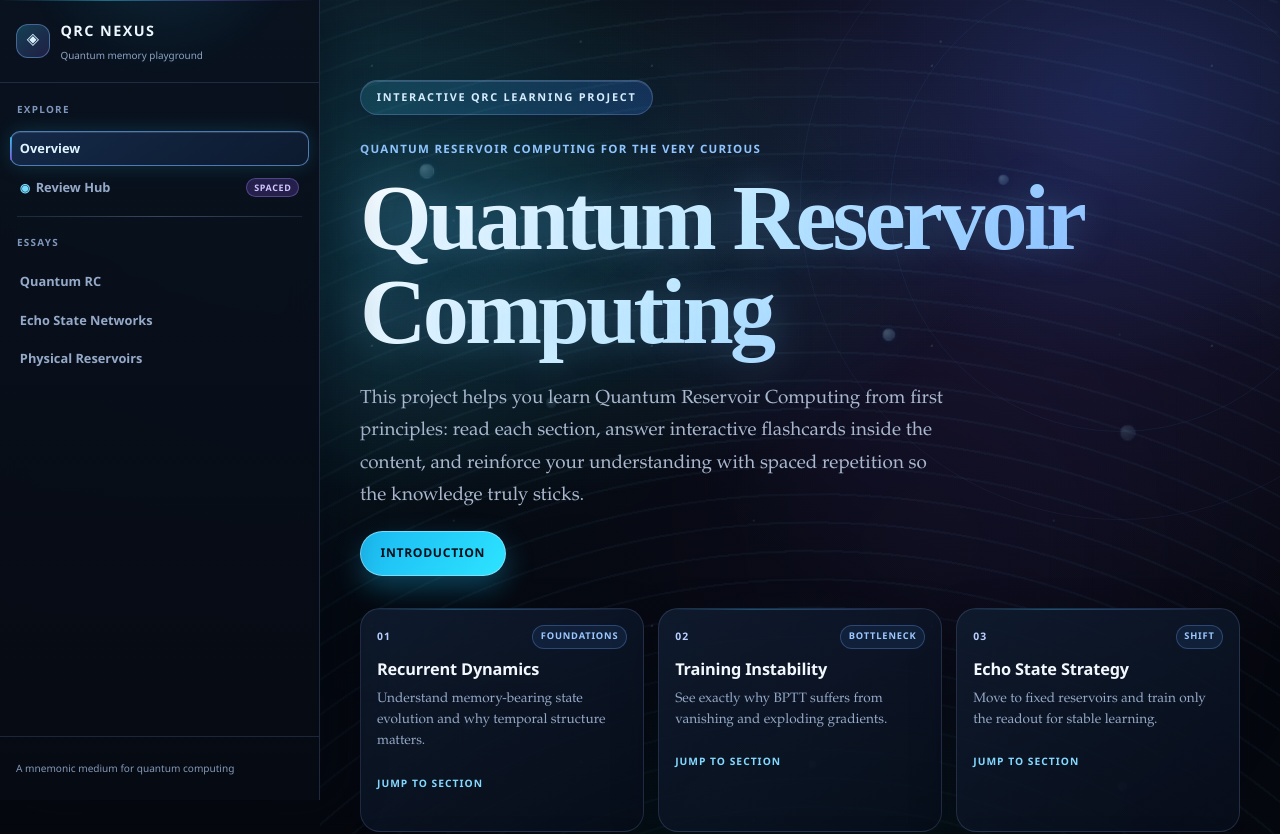
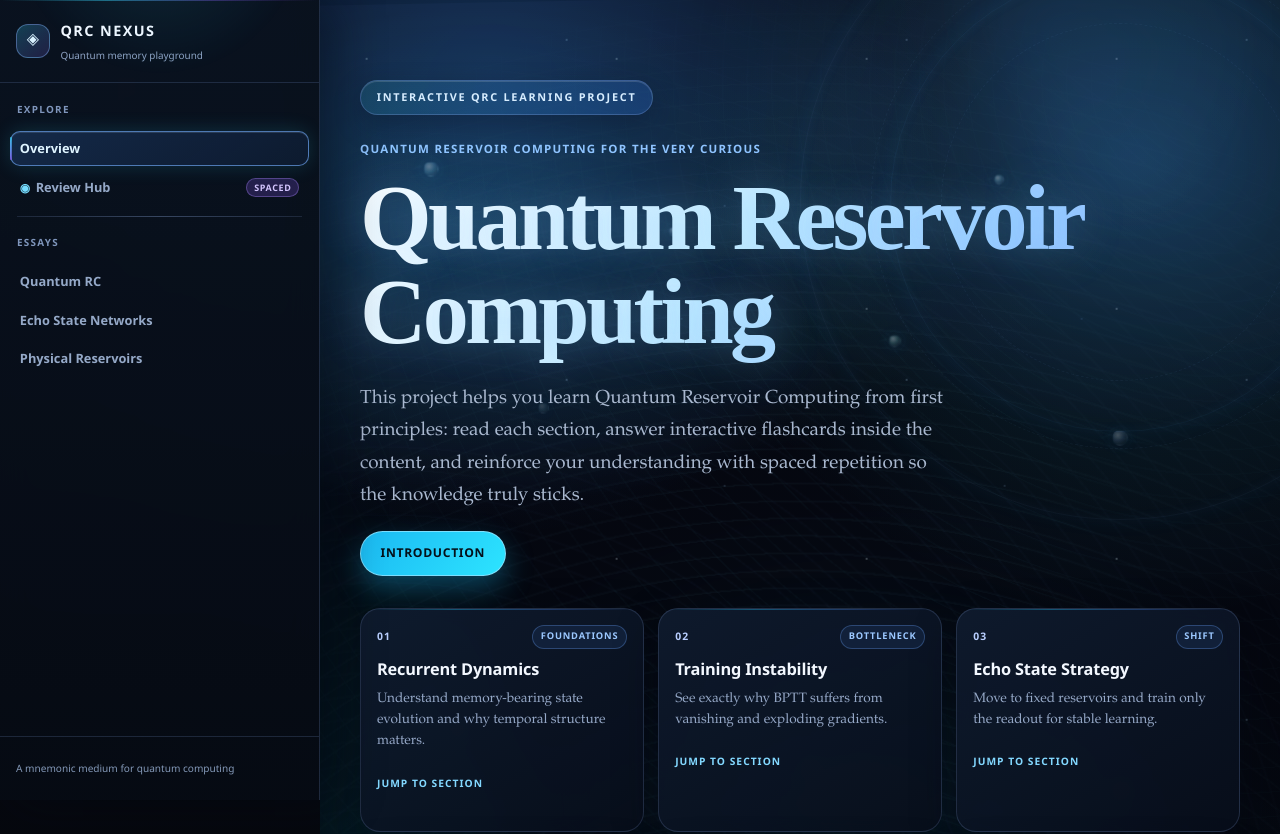
Before and after one commit to eybmits/qrc-website, a Next.js app: page / in a window 1280 px wide. Shown: the top 834 px of the page. Built offline with nearby package versions, Linux system fonts and the light colour scheme.

Commit message:
Upgrade hero with modern quantum background animation

```diff
--- a/src/components/Hero.module.css
+++ b/src/components/Hero.module.css
@@ -1,4 +1,9 @@
 .hero {
+  background:
+    radial-gradient(circle at 18% 8%, rgba(48, 122, 255, 0.22), transparent 34%),
+    radial-gradient(circle at 86% 14%, rgba(52, 220, 255, 0.17), transparent 36%),
+    linear-gradient(180deg, #050812 0%, #04060d 100%);
+  isolation: isolate;
   min-height: 100vh;
   overflow: hidden;
   perspective: 1400px;
@@ -6,7 +11,10 @@
 }
 
 .bgStars,
+.bgLattice,
+.bgAurora,
 .bgMesh,
+.bgInterference,
 .bgWave,
 .bgNoise,
 .driftField,
@@ -18,37 +26,90 @@
 }
 
 .bgStars {
-  animation: starDrift 40s linear infinite alternate;
+  animation: starDrift 56s linear infinite alternate, starTwinkle 9s ease-in-out infinite;
   background-image:
-    radial-gradient(circle at 18% 24%, rgba(229, 245, 255, 0.65) 1px, transparent 1px),
-    radial-gradient(circle at 72% 12%, rgba(186, 220, 255, 0.55) 1px, transparent 1px),
-    radial-gradient(circle at 44% 74%, rgba(173, 211, 255, 0.36) 1px, transparent 1px),
-    radial-gradient(circle at 90% 80%, rgba(145, 190, 255, 0.28) 1px, transparent 1px);
-  background-size: 280px 280px, 360px 360px, 300px 300px, 420px 420px;
+    radial-gradient(circle at 18% 24%, rgba(229, 245, 255, 0.75) 1px, transparent 1px),
+    radial-gradient(circle at 72% 12%, rgba(186, 220, 255, 0.65) 1px, transparent 1px),
+    radial-gradient(circle at 44% 74%, rgba(173, 211, 255, 0.42) 1px, transparent 1px),
+    radial-gradient(circle at 90% 80%, rgba(145, 190, 255, 0.34) 1px, transparent 1px);
+  background-size: 250px 250px, 340px 340px, 280px 280px, 400px 400px;
   opacity: 0.28;
+  z-index: 0;
+}
+
+.bgLattice {
+  animation: latticePan 34s linear infinite;
+  background-image:
+    linear-gradient(rgba(126, 172, 246, 0.2) 1px, transparent 1px),
+    linear-gradient(90deg, rgba(126, 172, 246, 0.2) 1px, transparent 1px);
+  background-size: 88px 88px;
+  mask-image: linear-gradient(to top, #000 34%, transparent 92%);
+  opacity: 0.2;
+  transform: perspective(960px) rotateX(74deg) translateY(34%);
+  transform-origin: 50% 100%;
+  z-index: 1;
+}
+
+.bgAurora {
+  animation: auroraFlow 22s ease-in-out infinite alternate;
+  background:
+    conic-gradient(from 170deg at 18% 52%, rgba(34, 223, 255, 0.24), transparent 46%),
+    conic-gradient(from -24deg at 82% 24%, rgba(66, 132, 255, 0.27), transparent 42%),
+    radial-gradient(ellipse 540px 340px at 58% 70%, rgba(43, 197, 255, 0.2), transparent 68%);
+  filter: blur(42px) saturate(122%);
+  mix-blend-mode: screen;
+  opacity: 0.46;
+  z-index: 2;
 }
 
 .bgMesh {
-  animation: meshShift 18s ease-in-out infinite alternate;
+  animation: meshShift 17s ease-in-out infinite alternate;
   background:
     radial-gradient(ellipse 760px 440px at 18% 20%, rgba(56, 217, 255, 0.24), transparent 64%),
-    radial-gradient(ellipse 560px 430px at 82% 10%, rgba(47, 125, 255, 0.22), transparent 62%),
-    radial-gradient(ellipse 520px 360px at 52% 94%, rgba(0, 229, 168, 0.13), transparent 58%);
+    radial-gradient(ellipse 620px 420px at 82% 16%, rgba(74, 125, 255, 0.22), transparent 62%),
+    radial-gradient(ellipse 520px 360px at 52% 94%, rgba(0, 229, 168, 0.12), transparent 58%);
+  opacity: 0.78;
+  z-index: 3;
+}
+
+.bgInterference {
+  animation: interferenceShift 20s ease-in-out infinite;
+  background:
+    repeating-radial-gradient(
+      circle at 50% 122%,
+      rgba(111, 217, 255, 0.18) 0,
+      rgba(111, 217, 255, 0.18) 1px,
+      rgba(0, 0, 0, 0) 1px,
+      rgba(0, 0, 0, 0) 17px
+    ),
+    repeating-radial-gradient(
+      circle at 8% 92%,
+      rgba(86, 154, 255, 0.13) 0,
+      rgba(86, 154, 255, 0.13) 1px,
+      rgba(0, 0, 0, 0) 1px,
+      rgba(0, 0, 0, 0) 22px
+    ),
+    repeating-radial-gradient(
+      circle at 92% 8%,
+      rgba(66, 219, 255, 0.1) 0,
+      rgba(66, 219, 255, 0.1) 1px,
+      rgba(0, 0, 0, 0) 1px,
+      rgba(0, 0, 0, 0) 24px
+    );
+  mask-image: radial-gradient(circle at 50% 58%, #000 22%, transparent 82%);
+  mix-blend-mode: screen;
+  opacity: 0.24;
+  z-index: 4;
 }
 
 .bgWave {
-  animation: waveSweep 24s ease-in-out infinite alternate, wavePulse 11s ease-in-out infinite;
+  animation: waveSweep 25s ease-in-out infinite alternate, wavePulse 12s ease-in-out infinite;
   background:
-    radial-gradient(140% 92% at 50% 122%, rgba(44, 196, 255, 0.18), transparent 66%),
-    repeating-radial-gradient(
-      circle at 50% 120%,
-      rgba(111, 217, 255, 0.12) 0,
-      rgba(111, 217, 255, 0.12) 2px,
-      rgba(0, 0, 0, 0) 2px,
-      rgba(0, 0, 0, 0) 28px
-    );
+    radial-gradient(136% 92% at 50% 124%, rgba(44, 196, 255, 0.18), transparent 68%),
+    radial-gradient(130% 95% at 18% -24%, rgba(115, 146, 255, 0.14), transparent 72%);
   mix-blend-mode: screen;
-  opacity: 0.28;
+  opacity: 0.3;
+  z-index: 5;
 }
 
 .bgNoise {
@@ -56,36 +117,87 @@
   background-image: radial-gradient(rgba(255, 255, 255, 0.1) 0.5px, transparent 0.5px);
   background-size: 3px 3px;
   mix-blend-mode: soft-light;
-  opacity: 0.08;
+  opacity: 0.09;
+  z-index: 6;
 }
 
 .driftField {
   overflow: hidden;
-  z-index: 0;
+  z-index: 7;
 }
 
 .driftDot {
   animation:
-    driftFloat var(--dot-duration, 24s) ease-in-out var(--dot-delay, 0s) infinite,
-    driftPulse calc(var(--dot-duration, 24s) * 0.6) ease-in-out var(--dot-delay, 0s) infinite;
-  background: radial-gradient(circle at 30% 30%, rgba(185, 236, 255, 0.85), rgba(61, 169, 255, 0.26));
-  border: 1px solid rgba(130, 196, 255, 0.16);
+    driftFloat var(--dot-duration, 24s) cubic-bezier(0.37, 0.01, 0.2, 1) var(--dot-delay, 0s) infinite,
+    driftPulse calc(var(--dot-duration, 24s) * 0.55) ease-in-out var(--dot-delay, 0s) infinite;
+  background: radial-gradient(
+    circle at 34% 30%,
+    rgba(236, 249, 255, 0.98),
+    rgba(114, 214, 255, 0.42) 46%,
+    rgba(56, 130, 255, 0) 72%
+  );
+  border: 1px solid rgba(130, 196, 255, 0.18);
   border-radius: 50%;
   box-shadow:
-    0 0 10px rgba(61, 169, 255, 0.2),
-    inset 0 0 8px rgba(196, 237, 255, 0.24);
+    0 0 16px rgba(70, 182, 255, 0.3),
+    inset 0 0 8px rgba(196, 237, 255, 0.3);
   height: var(--dot-size, 10px);
   left: var(--dot-x, 50%);
-  opacity: 0.3;
+  opacity: 0.32;
   position: absolute;
   top: var(--dot-y, 50%);
   width: var(--dot-size, 10px);
 }
 
+.driftDot::before {
+  animation: packetRipple 5.2s ease-out infinite;
+  border: 1px solid rgba(130, 210, 255, 0.28);
+  border-radius: 50%;
+  content: '';
+  inset: -7px;
+  opacity: 0.28;
+  position: absolute;
+}
+
+.driftDot::after {
+  animation: photonTail 4.5s ease-in-out infinite;
+  background: linear-gradient(90deg, rgba(127, 224, 255, 0), rgba(127, 224, 255, 0.34), rgba(127, 224, 255, 0));
+  content: '';
+  height: 2px;
+  left: -120%;
+  opacity: 0.24;
+  position: absolute;
+  top: 50%;
+  transform: rotate(-18deg);
+  transform-origin: left center;
+  width: 170%;
+}
+
+.driftDot:nth-child(3n) {
+  background: radial-gradient(
+    circle at 34% 30%,
+    rgba(236, 249, 255, 0.98),
+    rgba(150, 186, 255, 0.38) 46%,
+    rgba(84, 120, 255, 0) 72%
+  );
+}
+
+.driftDot:nth-child(4n) {
+  background: radial-gradient(
+    circle at 34% 30%,
+    rgba(236, 249, 255, 0.98),
+    rgba(120, 243, 232, 0.36) 46%,
+    rgba(34, 158, 132, 0) 72%
+  );
+}
+
 .orbitOne,
 .orbitTwo {
-  border: 1px solid rgba(107, 150, 220, 0.18);
+  border: 1px solid rgba(107, 150, 220, 0.22);
   border-radius: 50%;
+  box-shadow:
+    0 0 26px rgba(68, 155, 255, 0.16),
+    inset 0 0 14px rgba(112, 170, 255, 0.14);
   height: 640px;
   left: auto;
   opacity: 0.42;
@@ -93,15 +205,25 @@
   top: -120px;
   transform-origin: 50% 50%;
   width: 640px;
+  z-index: 8;
+}
+
+.orbitOne::before,
+.orbitTwo::before {
+  border: 1px dashed rgba(138, 188, 255, 0.18);
+  border-radius: 50%;
+  content: '';
+  inset: 11%;
+  position: absolute;
 }
 
 .orbitOne {
-  animation: ringSpin 30s linear infinite;
+  animation: ringSpin 32s linear infinite, ringBreath 8s ease-in-out infinite;
 }
 
 .orbitTwo {
-  animation: ringSpinReverse 24s linear infinite;
-  border-color: rgba(81, 173, 255, 0.18);
+  animation: ringSpinReverse 24s linear infinite, ringBreath 10s ease-in-out infinite;
+  border-color: rgba(81, 173, 255, 0.2);
   height: 460px;
   right: -70px;
   top: -28px;
@@ -113,7 +235,7 @@
   max-width: 1140px;
   padding: 5rem 2.5rem 4.2rem;
   position: relative;
-  z-index: 1;
+  z-index: 9;
 }
 
 .badge {
@@ -160,7 +282,7 @@
   line-height: 1.02;
   margin: 0 0 1.2rem;
   padding: 0 0 0.06em;
-  text-shadow: 0 0 40px rgba(117, 195, 255, 0.3);
+  text-shadow: 0 0 44px rgba(117, 195, 255, 0.34);
 }
 
 .subtitle {
@@ -337,45 +459,95 @@
   }
 
   to {
-    transform: translate3d(12px, -10px, 0);
+    transform: translate3d(16px, -12px, 0);
+  }
+}
+
+@keyframes starTwinkle {
+  0%,
+  100% {
+    opacity: 0.24;
+  }
+
+  50% {
+    opacity: 0.33;
+  }
+}
+
+@keyframes latticePan {
+  from {
+    transform: perspective(960px) rotateX(74deg) translate3d(0, 34%, 0);
+  }
+
+  to {
+    transform: perspective(960px) rotateX(74deg) translate3d(-40px, 34%, 0);
+  }
+}
+
+@keyframes auroraFlow {
+  from {
+    opacity: 0.36;
+    transform: translate3d(-3%, 0, 0) rotate(-2deg) scale(1.04);
+  }
+
+  to {
+    opacity: 0.52;
+    transform: translate3d(3%, -2%, 0) rotate(2deg) scale(1.1);
   }
 }
 
 @keyframes meshShift {
   0% {
-    opacity: 0.9;
+    opacity: 0.78;
     transform: scale(1.01);
   }
 
   50% {
-    opacity: 0.7;
-    transform: scale(1.06) rotate(0.35deg);
+    opacity: 0.62;
+    transform: scale(1.08) rotate(0.45deg);
   }
 
   100% {
-    opacity: 0.9;
-    transform: scale(1.01) rotate(-0.35deg);
+    opacity: 0.78;
+    transform: scale(1.01) rotate(-0.45deg);
+  }
+}
+
+@keyframes interferenceShift {
+  0% {
+    opacity: 0.2;
+    transform: scale(1) rotate(-0.4deg);
+  }
+
+  50% {
+    opacity: 0.3;
+    transform: scale(1.04) rotate(0.6deg);
+  }
+
+  100% {
+    opacity: 0.2;
+    transform: scale(1) rotate(-0.4deg);
   }
 }
 
 @keyframes waveSweep {
   from {
-    transform: rotate(-1.2deg) scale(1.01);
+    transform: rotate(-1.4deg) scale(1);
   }
 
   to {
-    transform: rotate(1deg) scale(1.05);
+    transform: rotate(1.2deg) scale(1.06);
   }
 }
 
 @keyframes wavePulse {
   0%,
   100% {
-    opacity: 0.2;
+    opacity: 0.22;
   }
 
   50% {
-    opacity: 0.34;
+    opacity: 0.36;
   }
 }
 
@@ -391,34 +563,59 @@
 
 @keyframes driftFloat {
   0% {
-    transform: translate3d(-8px, -4px, 0) scale(0.9);
+    transform: translate3d(-10px, -6px, 0) scale(0.9);
   }
 
   25% {
-    transform: translate3d(14px, -18px, 0) scale(1.08);
+    transform: translate3d(18px, -20px, 0) scale(1.08);
   }
 
   50% {
-    transform: translate3d(22px, 8px, 0) scale(0.96);
+    transform: translate3d(26px, 10px, 0) scale(0.96);
   }
 
   75% {
-    transform: translate3d(-12px, 18px, 0) scale(1.05);
+    transform: translate3d(-16px, 22px, 0) scale(1.05);
   }
 
   100% {
-    transform: translate3d(-18px, -2px, 0) scale(0.92);
+    transform: translate3d(-20px, -3px, 0) scale(0.92);
   }
 }
 
 @keyframes driftPulse {
   0%,
   100% {
-    opacity: 0.16;
+    opacity: 0.18;
   }
 
   50% {
-    opacity: 0.34;
+    opacity: 0.38;
+  }
+}
+
+@keyframes packetRipple {
+  0% {
+    opacity: 0.28;
+    transform: scale(0.8);
+  }
+
+  100% {
+    opacity: 0;
+    transform: scale(1.32);
+  }
+}
+
+@keyframes photonTail {
+  0%,
+  100% {
+    opacity: 0.08;
+    transform: rotate(-18deg) scaleX(0.72);
+  }
+
+  50% {
+    opacity: 0.3;
+    transform: rotate(-18deg) scaleX(1);
   }
 }
 
@@ -439,6 +636,19 @@
 
   to {
     transform: rotate(0deg);
+  }
+}
+
+@keyframes ringBreath {
+  0%,
+  100% {
+    opacity: 0.32;
+    filter: drop-shadow(0 0 0 rgba(60, 170, 255, 0));
+  }
+
+  50% {
+    opacity: 0.52;
+    filter: drop-shadow(0 0 18px rgba(60, 170, 255, 0.22));
   }
 }
 
@@ -471,6 +681,10 @@
   .orbitTwo {
     display: none;
   }
+
+  .bgLattice {
+    opacity: 0.14;
+  }
 }
 
 @media (max-width: 640px) {
@@ -486,3 +700,20 @@
     min-height: auto;
   }
 }
+
+@media (prefers-reduced-motion: reduce) {
+  .bgStars,
+  .bgLattice,
+  .bgAurora,
+  .bgMesh,
+  .bgInterference,
+  .bgWave,
+  .bgNoise,
+  .driftDot,
+  .driftDot::before,
+  .driftDot::after,
+  .orbitOne,
+  .orbitTwo {
+    animation: none !important;
+  }
+}
--- a/src/components/Hero.tsx
+++ b/src/components/Hero.tsx
@@ -61,7 +61,10 @@ export function Hero() {
   return (
     <div className={styles.hero}>
       <div className={styles.bgStars} />
+      <div className={styles.bgLattice} />
+      <div className={styles.bgAurora} />
       <div className={styles.bgMesh} />
+      <div className={styles.bgInterference} />
       <div className={styles.bgWave} />
       <div className={styles.bgNoise} />
       <div className={styles.driftField} aria-hidden>
```
